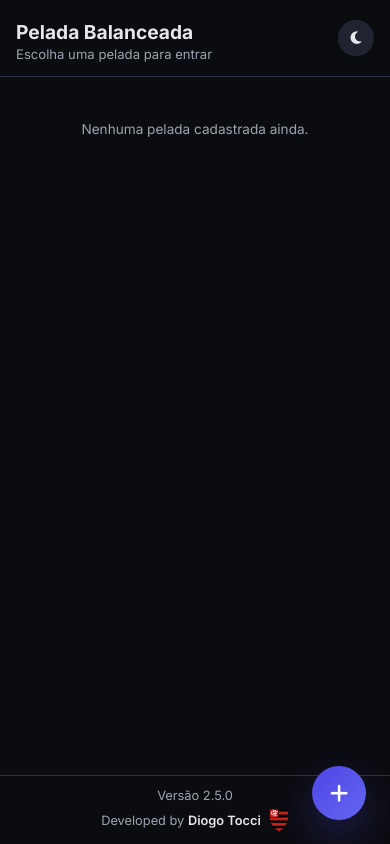
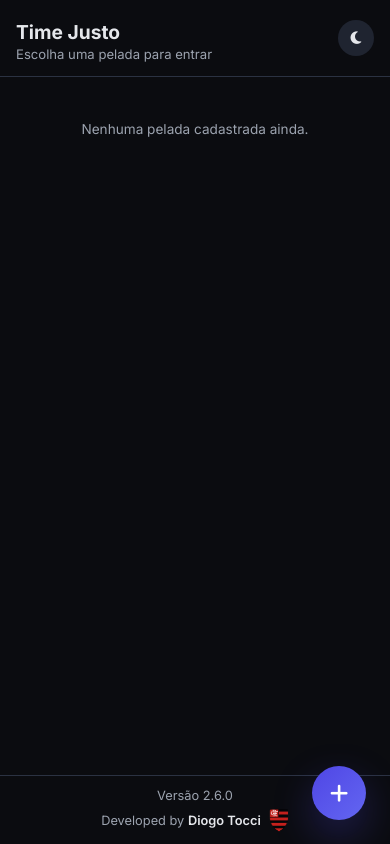
Before and after one commit to diogotocci/pelada-manager, a Flask app: page / in a window 390 px wide. Run offline with Flask 3, Linux system fonts and the light colour scheme; data that the repository does not hold is empty; some libraries are stand-ins or nearby versions.

Commit message:
feat: rename app to Time Justo with PWA home screen support (#46)
Renames the visible app title and headers. Adds a web app manifest so
Android uses "Time Justo" when added to the home screen, and the
apple-mobile-web-app-title meta for iOS. Standalone display mode and
dark theme color included.

```diff
--- a/app.py
+++ b/app.py
@@ -6,7 +6,7 @@
 
 app = Flask(__name__)
 
-APP_VERSION = os.getenv("APP_VERSION", "2.5.0")
+APP_VERSION = os.getenv("APP_VERSION", "2.6.0")
 ADMIN_SECRET = os.getenv("ADMIN_SECRET", "")
 
 VALID_BIB_COLORS = {"blue", "yellow", "green", "red", "orange", "black", "white", "pink"}
--- a/templates/index.html
+++ b/templates/index.html
@@ -2,12 +2,17 @@
 <html lang="pt-BR" data-theme="dark">
 <head>
   <meta charset="UTF-8">
-  <title>Pelada Balanceada</title>
+  <title>Time Justo</title>
   <meta name="viewport" content="width=device-width, initial-scale=1.0, maximum-scale=1.0, minimum-scale=1.0, user-scalable=no">
 
   <link rel="icon" type="image/x-icon" href="{{ url_for('static', filename='favicon.png') }}">
   <link rel="apple-touch-icon" sizes="180x180" href="{{ url_for('static', filename='icon-192.png') }}">
-  <meta name="theme-color" content="#000000">
+  <link rel="manifest" href="{{ url_for('static', filename='manifest.json') }}?v={{ app_version }}">
+  <meta name="theme-color" content="#0b0c10">
+  <meta name="application-name" content="Time Justo">
+  <meta name="apple-mobile-web-app-title" content="Time Justo">
+  <meta name="apple-mobile-web-app-capable" content="yes">
+  <meta name="apple-mobile-web-app-status-bar-style" content="black-translucent">
 
   <link rel="preconnect" href="https://fonts.googleapis.com">
   <link rel="preconnect" href="https://fonts.gstatic.com" crossorigin>
@@ -30,7 +35,7 @@
   <div id="pelada-screen" class="pelada-screen">
     <div class="pelada-screen-header">
       <div>
-        <h1>Pelada Balanceada</h1>
+        <h1>Time Justo</h1>
         <p>Escolha uma pelada para entrar</p>
       </div>
       <button id="toggle-theme-btn" class="icon-button" aria-label="Alternar tema">
@@ -67,7 +72,7 @@
           <i class="fa-solid fa-arrow-left"></i>
         </button>
         <div>
-          <h1 id="app-header-title">Pelada Balanceada</h1>
+          <h1 id="app-header-title">Time Justo</h1>
           <p id="app-header-sub">Sorteio de times equilibrados</p>
         </div>
       </div>
```
Also changed, not shown: static/manifest.json (added), 1 other file.
